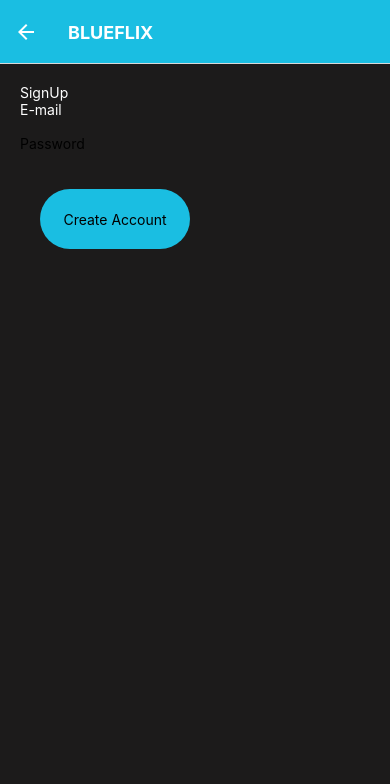
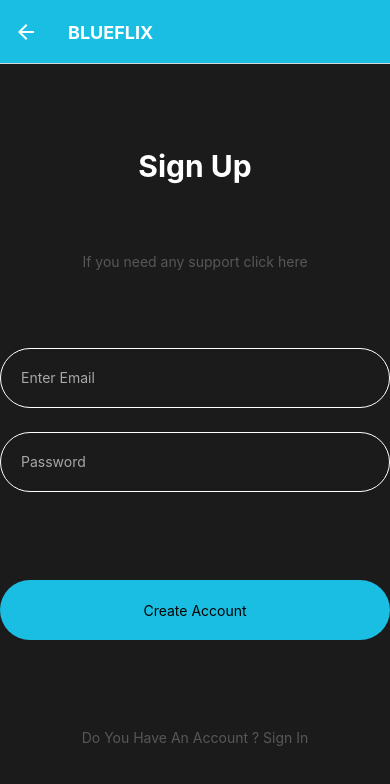
Before and after one commit to sc0v0ne/blu3flix, a React Native app: screen /SignUp in a window 390 px wide. Shown: the top 784 px of the page. Built offline with nearby package versions, Linux system fonts and the light colour scheme.

Commit message:
screen sign up

```diff
--- a/src/components/inputs/MediumInput.js
+++ b/src/components/inputs/MediumInput.js
@@ -22,6 +22,8 @@
             value = {props.inputValue}
             placeholder ={props.inputPlaceholder}
             keyboardType = {props.inputKeyboard}
+            placeholderTextColor="#A7A7A7"
+
         />
     </View>
   );
--- a/src/screens/SignUp.js
+++ b/src/screens/SignUp.js
@@ -18,22 +18,31 @@
 
   return (
     <View style={Styles.containerPattern}>
-        <Text style={Styles.textScreen}>SignUp</Text>
-        <Text style={Styles.textScreen}>E-mail</Text>
+        <View style={Styles.containerEvenly}>
+          <Text style={Styles.inputMethodTitle}>Sign Up</Text>
+          <Text style={Styles.inputMethodText}>If you need any support click here</Text>
+          <View>
             <MediumInput
-
+                inputStyle = {Styles.inputMethodInput}
+                inputPlaceholder= {'Enter Email'}
+                inputKeyboard = {'email-address'}
 
             />
-        <Text>Password</Text>
             <MediumInput
-
+                inputStyle = {Styles.inputMethodInput}
+                inputPlaceholder= {'Password'}
+                inputKeyboard = {'default'}
+                secureTextEntry={true}
 
             />
+          </View>
           <MediumButton
             buttonText = 'Create Account'
             buttonPress = {() => navigation.navigate('Home')}
-          styleMediumButton={Styles.mediumButtonBlue}
+            styleMediumButton={Styles.inputMethodButton}
           />
+          <Text style={Styles.inputMethodText}>Do You Have An Account ? Sign In</Text>
+        </View>
     </View>
   );
 }
--- a/src/styles/colors/Colors.js
+++ b/src/styles/colors/Colors.js
@@ -7,7 +7,7 @@
     buttonPatternThree: '#1C1B1B',
     textOne: '#565857',
     textTwo: '#1ABEE2',
-    greenButtonTwo: '#D2E054',
+    textThree: '#A7A7A7',
     greenButtonThree: '#97C44B',
     titleHome: '#12B0C9'
 
--- a/src/styles/patternStyles/Styles.js
+++ b/src/styles/patternStyles/Styles.js
@@ -112,13 +112,13 @@
     inputMethodURL: {
     },
     inputMethodInput: {
-        width: 350,
+        width: 390,
         height: 60,
         fontSize: 14,
         borderRadius: 30,
-        borderWidth: 1,
+        borderWidth: 0.2,
         paddingLeft: 20,
-        borderColor: colors.textOne,
+        borderColor: colors.fontPattern,
         color: colors.fontPattern,
         marginBottom: 24,
 
@@ -128,7 +128,7 @@
         backgroundColor: colors.bluePattern,
         padding: 10,
         borderRadius: 30,
-        width: 350,
+        width: 390,
         height: 60,
         justifyContent: "center",
         alignItems: "center",
```
Lines whose indentation alone changed are shown as unchanged.
